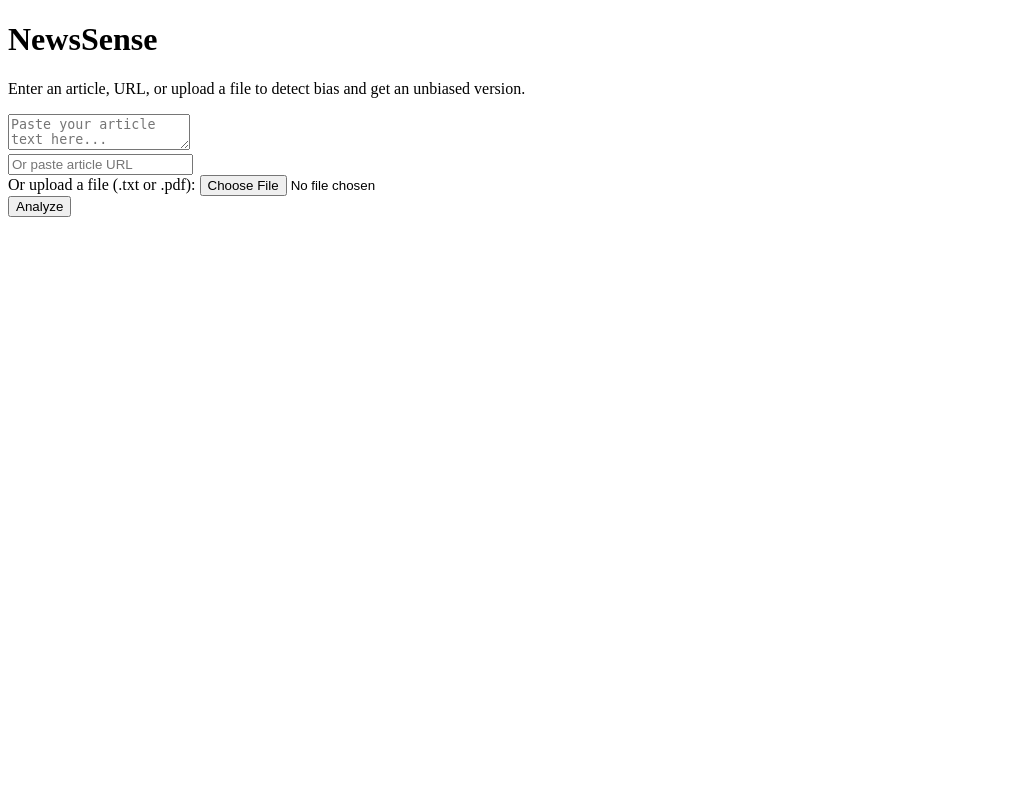
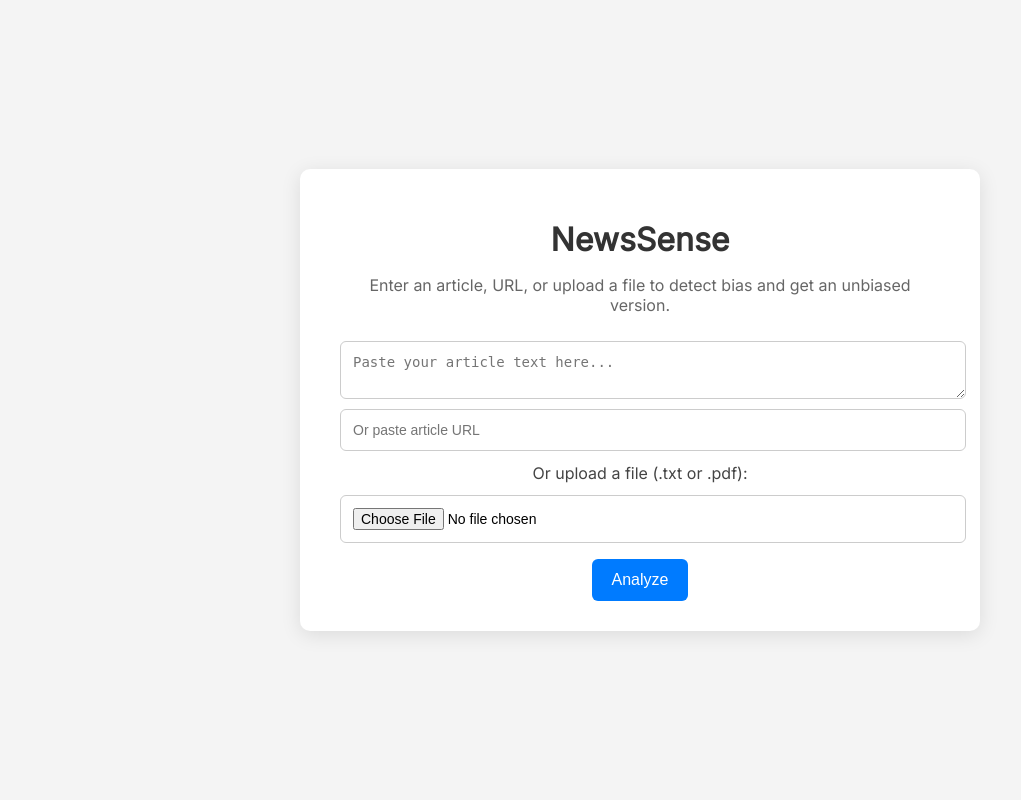
Before and after one commit to SriramYadagiri/NewsSense, a Flask app: page / in a window 1280 px wide. Shown: the whole page, without its empty margins (0-1021 px from the left). Run offline with Flask 3, Linux system fonts and the light colour scheme.

Commit message:
Changed the look of the website

```diff
--- a/static/style.css
+++ b/static/style.css
@@ -0,0 +1,81 @@
+body {
+    font-family: 'Inter', sans-serif;
+    background-color: #f4f4f4;
+    margin: 0;
+    padding: 0;
+    display: flex;
+    justify-content: center;
+    align-items: center;
+    height: 100vh;
+}
+
+/* ✅ Container card */
+.container {
+    background-color: #fff;
+    padding: 30px 40px;
+    border-radius: 10px;
+    box-shadow: 0 4px 20px rgba(0, 0, 0, 0.1);
+    width: 100%;
+    max-width: 600px;
+    text-align: center;
+}
+
+/* ✅ Header */
+h1 {
+    font-size: 32px;
+    color: #333;
+    margin-bottom: 10px;
+}
+
+/* ✅ Paragraph */
+p {
+    color: #666;
+    margin-bottom: 20px;
+}
+
+/* ✅ Form element spacing */
+.form-group label {
+    display: block;
+    margin-bottom: 6px;
+    font-weight: 500;
+    color: #444;
+    margin-top: 12px; /* ✅ Adds breathing space above the label */
+}
+
+/* ✅ Input fields and textarea */
+textarea, input[type="text"], input[type="file"] {
+    width: 100%;
+    padding: 12px;
+    margin-top: 6px;
+    border: 1px solid #ccc;
+    border-radius: 6px;
+    font-size: 14px;
+    resize: vertical;
+}
+
+input[type="file"] {
+    margin-bottom: 16px; /* Adds spacing below file input */
+}
+
+/* ✅ Submit button styling */
+input[type="submit"], button {
+    background-color: #007BFF;
+    color: white;
+    padding: 12px 20px;
+    border: none;
+    border-radius: 6px;
+    font-size: 16px;
+    cursor: pointer;
+    transition: background-color 0.3s ease;
+}
+
+input[type="submit"]:hover,
+button:hover {
+    background-color: #0056b3;
+}
+
+/* ✅ Error message styling */
+.error-message {
+    color: red;
+    margin-bottom: 15px;
+}
--- a/templates/index.html
+++ b/templates/index.html
@@ -3,6 +3,11 @@
 <head>
     <meta charset="UTF-8">
     <title>NewsSense - Detect News Bias</title>
+
+    <!-- ✅ Add Google Font -->
+    <link href="https://fonts.googleapis.com/css2?family=Inter&display=swap" rel="stylesheet">
+
+    <!-- ✅ Link to your CSS -->
     <link rel="stylesheet" href="{{ url_for('static', filename='style.css') }}">
 </head>
 <body>
@@ -10,23 +15,32 @@
         <div class="error-message">{{ error }}</div>
     {% endif %}
 
+    <!-- ✅ Centered and styled container -->
     <div class="container">
         <h1>NewsSense</h1>
         <p>Enter an article, URL, or upload a file to detect bias and get an unbiased version.</p>
 
+        <!-- ✅ Start of form -->
         <form action="/analyze" method="POST" enctype="multipart/form-data">
-            <textarea name="article_text" placeholder="Paste your article text here..."></textarea>
 
-            <div class="input-group">
+            <!-- ✅ Textarea input wrapped in form-group -->
+            <div class="form-group">
+                <textarea name="article_text" placeholder="Paste your article text here..."></textarea>
+            </div>
+
+            <!-- ✅ URL input wrapped in form-group -->
+            <div class="form-group">
                 <input type="text" name="article_url" placeholder="Or paste article URL">
             </div>
 
-            <div class="input-group">
+            <!-- ✅ File input wrapped in form-group -->
+            <div class="form-group">
                 <label>Or upload a file (.txt or .pdf):</label>
                 <input type="file" accept=".pdf, .txt, .docx" name="article_file">
             </div>
 
-            <button type="submit">Analyze</button>
+            <!-- ✅ Submit button -->
+            <input type="submit" value="Analyze">
         </form>
     </div>
 </body>
```
